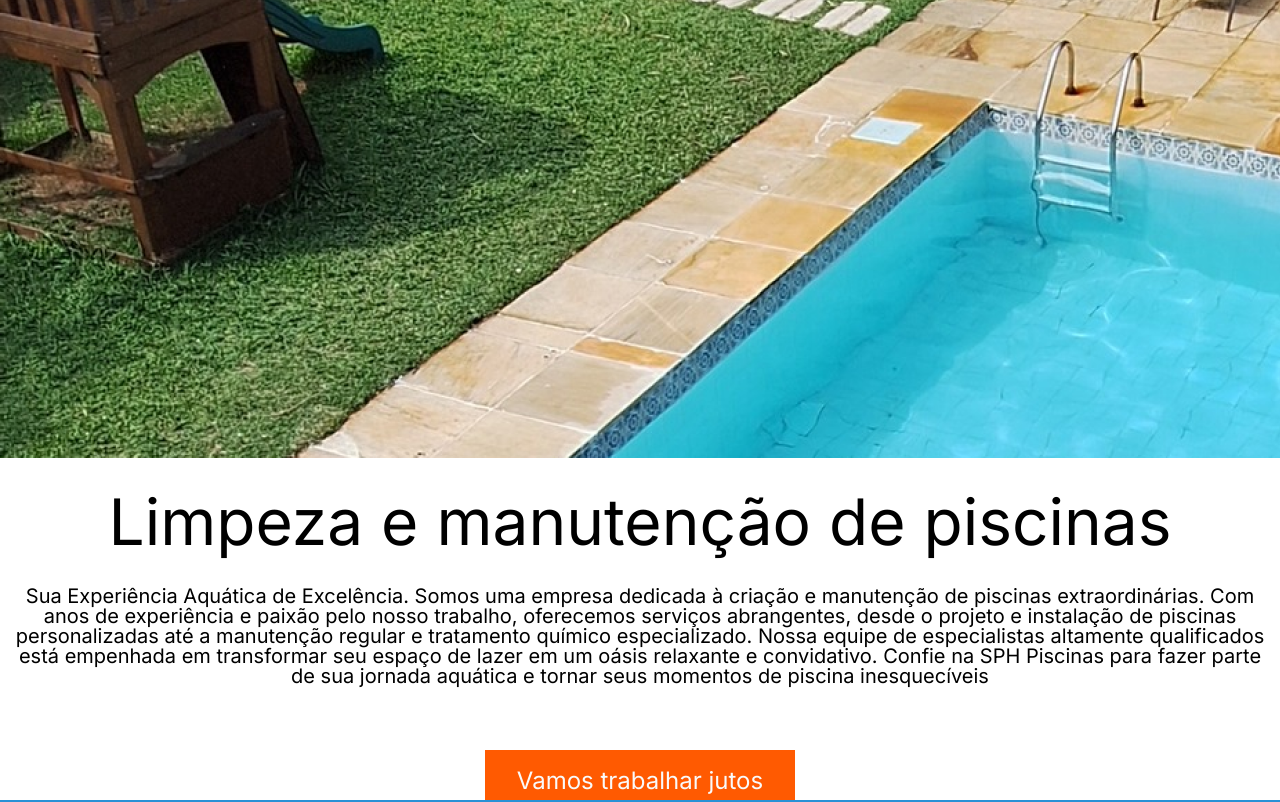
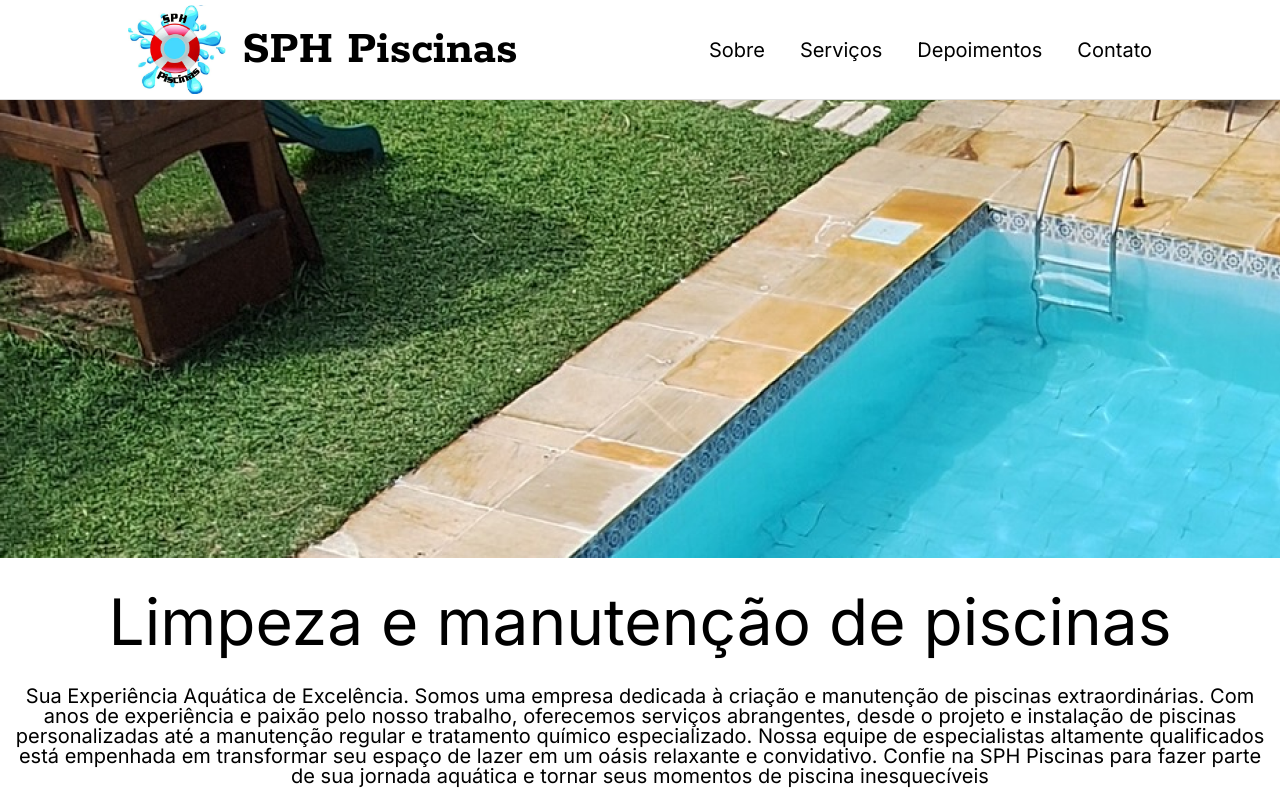
Before and after one commit to gabrielayresdev/Pooltech, a React (Vite) app: page / in a window 1280 px wide. Shown: the top 802 px of the page. Built offline with nearby package versions, Linux system fonts and the light colour scheme.

Commit message:
Feat: Website header

```diff
--- a/index.html
+++ b/index.html
@@ -9,7 +9,7 @@
     <link rel="preconnect" href="https://fonts.googleapis.com" />
     <link rel="preconnect" href="https://fonts.gstatic.com" crossorigin />
     <link
-      href="https://fonts.googleapis.com/css2?family=Inter:wght@300;400;500;700&display=swap"
+      href="https://fonts.googleapis.com/css2?family=Inter:wght@300;400;500;700&family=Rokkitt:wght@700&display=swap"
       rel="stylesheet"
     />
   </head>
--- /dev/null
+++ b/src/components/Header/Header.module.sass
@@ -0,0 +1,54 @@
+.header
+    display: flex
+    align-items: center
+    justify-content: space-between
+    padding: 0 10%
+
+    background: #fff
+    border-bottom: 1px solid #ddd
+    height: 6.25rem
+
+    .logo
+        height: 100%
+        display: flex
+        align-items: center
+        gap: 1rem
+
+        font-size: 3rem
+        font-weight: 800
+        font-family: 'Rokkitt', serif
+        img
+            max-height: 90%
+
+    nav
+        display: flex
+        gap: 2.1875rem
+        height: 100%
+        a
+            font-size: 1.25rem
+            color: #000
+            text-decoration: none
+            height: 100%
+
+            display: flex
+            flex-direction: column
+            align-items: center
+            justify-content: center
+            position: relative
+
+
+
+
+            &::after
+                content: ''
+                width: 0
+                height: 4px
+                background: #2991D6
+                display: block
+                position: absolute
+                bottom: -1px
+                transition: all .3s
+
+
+            &:hover::after
+                width: 100%
--- /dev/null
+++ b/src/components/Header/Header.tsx
@@ -0,0 +1,22 @@
+import styles from "./Header.module.sass";
+import Logo from "../../assets/logo_sph_piscinas.png";
+
+const Header = () => {
+  return (
+    <header className={styles.header}>
+      <div className={styles.logo}>
+        <img src={Logo} /> SPH Piscinas
+      </div>
+      <nav>
+        <a href="#sobre">Sobre</a>
+        <a href="#servicos">Serviços</a>
+        <a href="#depoimentos" className={styles.active}>
+          Depoimentos
+        </a>
+        <a href="#contato">Contato</a>
+      </nav>
+    </header>
+  );
+};
+
+export default Header;
--- a/src/pages/Homepage/Home.tsx
+++ b/src/pages/Homepage/Home.tsx
@@ -1,10 +1,12 @@
 import React from "react";
 import Services from "../../components/Services/Services";
 import MainSection from "../../components/Main/MainSection";
+import Header from "../../components/Header/Header";
 
 const Home = () => {
   return (
     <div>
+      <Header />
       <MainSection />
       <Services />
     </div>
```
Also changed, not shown: src/assets/logo_sph_piscinas.png (added).
